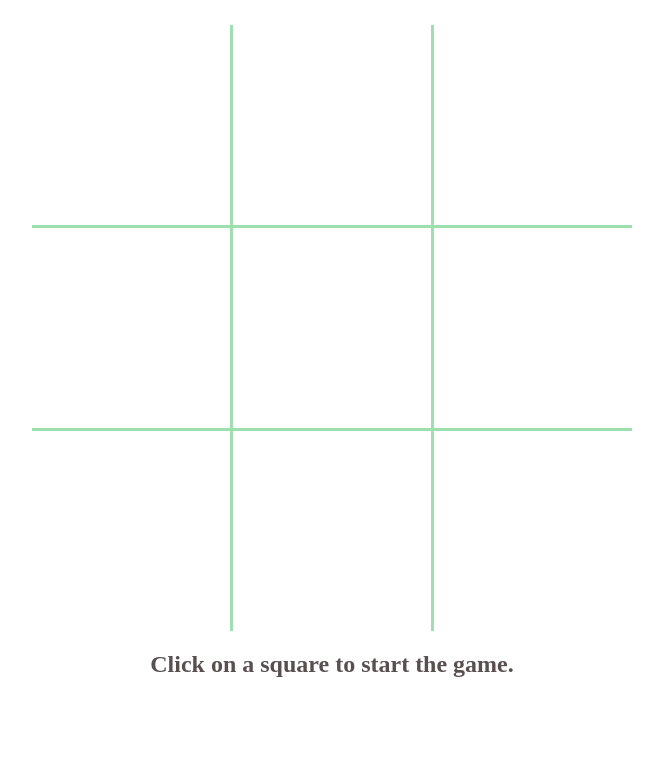
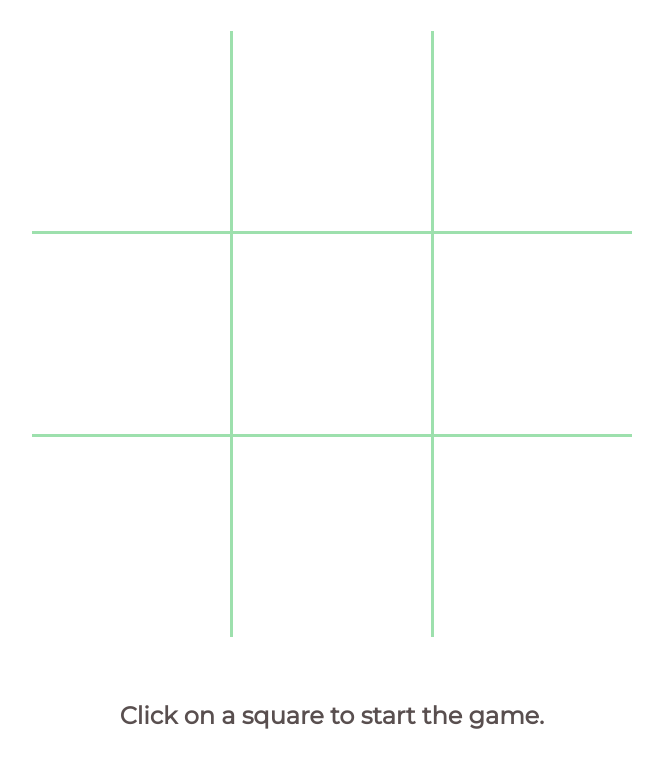
Before and after one commit to xu-ashley/tic-tac-toe, a plain HTML site: page index.html in a window 1280 px wide. Shown: the part 173-940 px from the top of the page, without its empty margins (308-971 px from the left). Before the commit the page ends 871 px from the top, so only its background shows below. Drawn offline with nearby package versions, Linux system fonts and the light colour scheme.

Commit message:
add Montserrat font, format h2 margins

```diff
--- a/css/styles.css
+++ b/css/styles.css
@@ -2,12 +2,18 @@ body {
 
   color: #594f4f;
   margin: 0 auto;
+  font-family: "Montserrat", sans-serif;
+  font-weight: 300;
   text-align: center;
 }
 
 h1 {
   color: #547980;
   font-size: 5em;
+}
+
+h2{
+  margin: 5% 0;
 }
 
 .game-board {
--- a/index.html
+++ b/index.html
@@ -5,6 +5,10 @@
   <meta charset="utf-8">
   <title></title>
   <link rel="stylesheet" href="css/styles.css">
+  <link rel="preconnect" href="https://fonts.googleapis.com">
+  <link rel="preconnect" href="https://fonts.gstatic.com" crossorigin>
+  <link href="https://fonts.googleapis.com/css2?family=Montserrat:wght@200;300;400&display=swap" rel="stylesheet">
+
 </head>
 
 <body>
```
